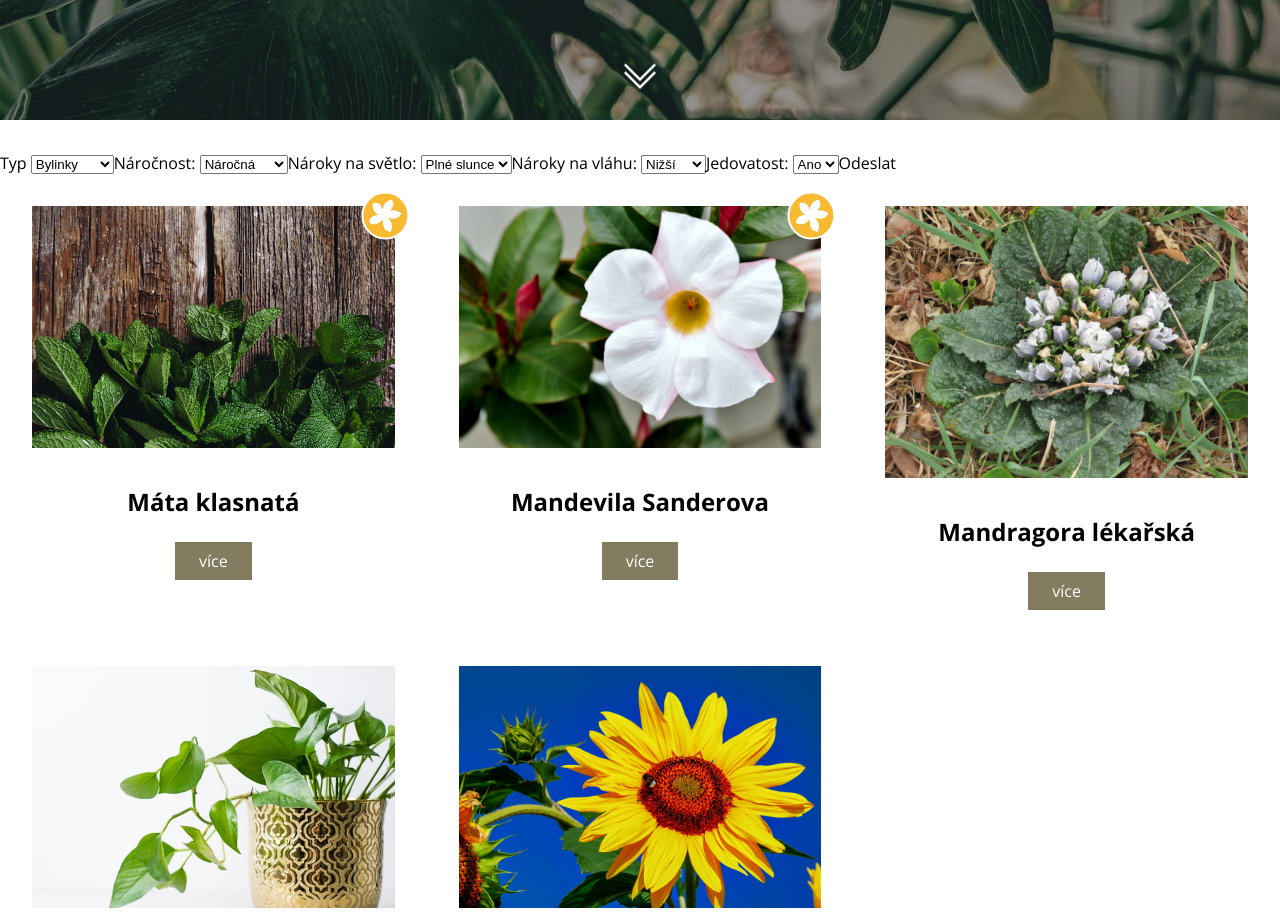
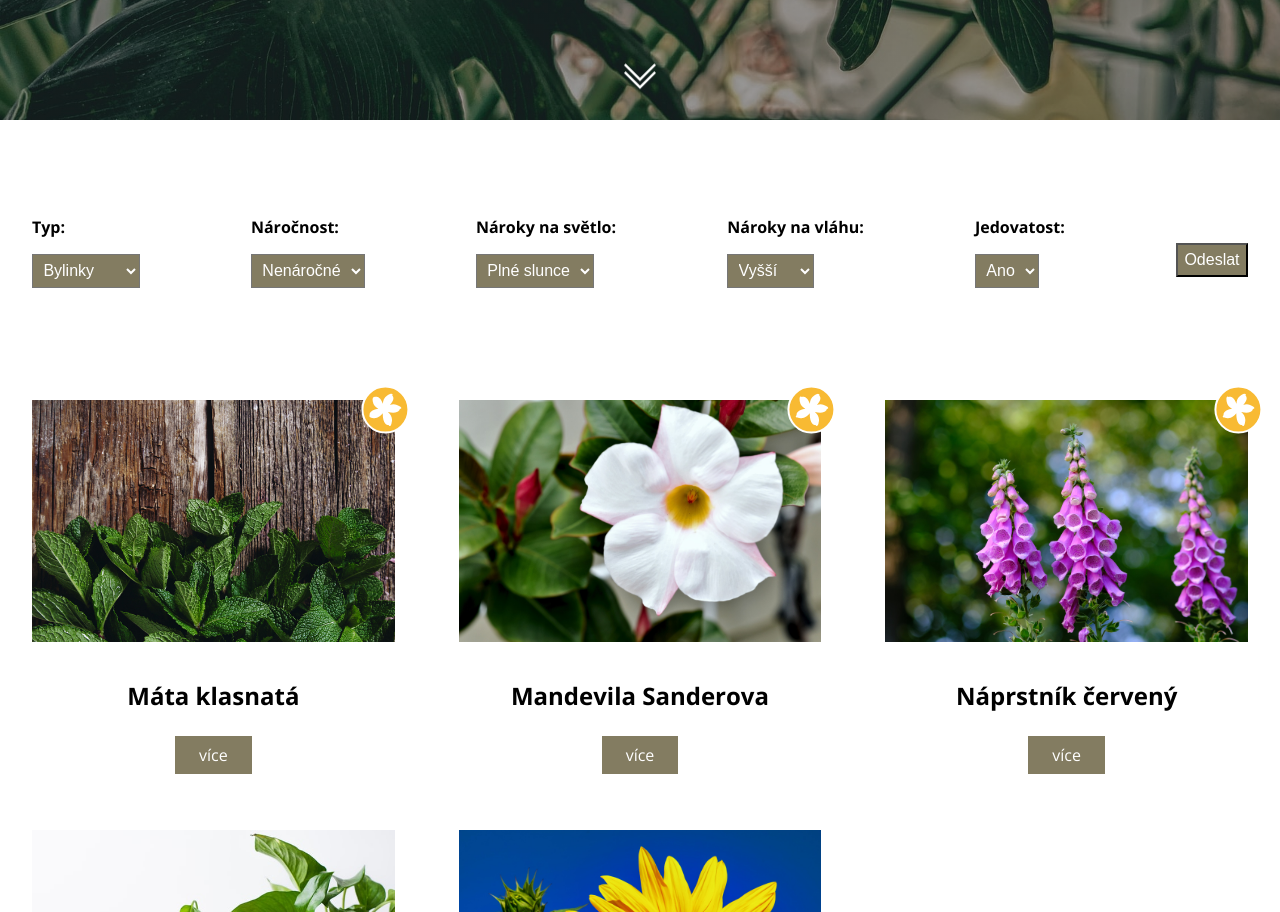
Before and after one commit to TeVecko/Kytkovo, a website built with webpack: page src/overview.html in a window 1280 px wide. Shown: the part 680-1592 px from the top of the page. Built offline with nearby package versions, Linux system fonts and the light colour scheme.

Commit message:
stylování filtrování

```diff
--- a/src/index.js
+++ b/src/index.js
@@ -36,34 +36,25 @@ const november = 10;
 const december = 11;
 
 const listPlant = {
+  foxglove: {
+    name: 'Náprstník červený',
+    latinName: 'Digitalis purpurea',
+    src: './img/foxglove.jpg',
+    flowering: [june, july, august],
+    href: '',
+  },
   mint: {
     name: 'Máta klasnatá',
     latinName: 'Mentha spicata',
     src: './img/mint-table.jpg',
     flowering: [june, july, august, september],
-    href: 'Plants/mint.html',
+    href: 'Plants/mint.html/#view-plant',
   },
   mandevila: {
     name: 'Mandevila Sanderova',
     latinName: 'Mandevilla sanderi',
     src: './img/mandevila.jpg',
     flowering: [may, june, july, august, september],
-    href: '',
-  },
-  mandrake: {
-    name: 'Mandragora lékařská',
-    latinName: 'Mandragora officinarum',
-    src: './img/mandrake.jpg',
-    flowering: [
-      september,
-      october,
-      november,
-      december,
-      january,
-      february,
-      march,
-      april,
-    ],
     href: '',
   },
   potosovec: {
@@ -87,7 +78,7 @@ const library = document.querySelector('#overview');
 if (library) {
   overviewElm.appendChild(Plant(listPlant.mint));
   overviewElm.appendChild(Plant(listPlant.mandevila));
-  overviewElm.appendChild(Plant(listPlant.mandrake));
+  overviewElm.appendChild(Plant(listPlant.foxglove));
   overviewElm.appendChild(Plant(listPlant.potosovec));
   overviewElm.appendChild(Plant(listPlant.sunflower));
 }
@@ -111,11 +102,11 @@ const lists = [
     poison: 'true',
   },
   {
-    name: 'mandrake',
+    name: 'foxglove',
     type: 'bylinky',
     difficult: 'false',
-    sun: 'polostín',
-    water: 'střední',
+    sun: 'plné slunce',
+    water: 'vyšší',
     poison: 'true',
   },
   {
--- a/src/overview.html
+++ b/src/overview.html
@@ -47,9 +47,9 @@
       </header>
       <main class="main-overview" id="overview">
         <form class="form-filter" id="form-filter">
-          <div class="select-type">
+          <div class="form-select">
             <label
-              >Typ
+              >Typ:
               <select name="type" id="type">
                 <option value="bylinky">Bylinky</option>
                 <option value="pokojovky">Pokojovky</option>
@@ -57,16 +57,16 @@
               </select>
             </label>
           </div>
-          <div class="select-difficulty">
+          <div class="form-select">
             <label
               >Náročnost:
               <select name="difficulty" id="difficulty">
-                <option value="true">Náročná</option>
-                <option value="false">Nenáročná</option>
+                <option value="false">Nenáročné</option>
+                <option value="true">Náročné</option>
               </select>
             </label>
           </div>
-          <div class="select-sun">
+          <div class="form-select">
             <label
               >Nároky na světlo:
               <select name="sun" id="sun">
@@ -76,27 +76,28 @@
               </select>
             </label>
           </div>
-          <div class="select-water">
+          <div class="form-select">
             <label
               >Nároky na vláhu:
               <select name="water" id="water">
+                <option value="vyšší">Vyšší</option>
+                <option value="střední">Střední</option>
                 <option value="nižší">Nižší</option>
-                <option value="střední">Střední</option>
-                <option value="vyšší">Vyšší</option>
               </select>
             </label>
           </div>
-          <div class="select-poison">
+          <div class="form-select">
             <label
               >Jedovatost:
-
               <select name="poison" id="poison">
                 <option value="true">Ano</option>
                 <option value="false">Ne</option>
               </select>
             </label>
           </div>
-          <span class="button-filter">Odeslat</span>
+          <div class="select-button">
+            <button type="button" class="button-filter">Odeslat</button>
+          </div>
         </form>
       </main>
       <footer class="footer">
--- a/src/style.css
+++ b/src/style.css
@@ -414,6 +414,40 @@ body {
   background-color: rgb(66, 62, 47);
 }
 
+.form-filter {
+  display: flex;
+  flex-direction: column;
+  align-items: center;
+  padding: 2rem 0;
+  margin: 2rem;
+}
+
+.form-filter select {
+  padding: 0.4rem;
+  margin: 1rem;
+  font-size: 1rem;
+  color: #fff;
+  background-color: rgb(131, 124, 97);
+}
+
+.form-filter label {
+  font-weight: bold;
+}
+
+.button-filter {
+  font-size: 1rem;
+  width: 4.5rem;
+  height: 2.125rem;
+  padding: 0.4rem;
+  color: #fff;
+  background-color: rgb(131, 124, 97);
+  transition: all 0.3s;
+}
+
+.button-filter:hover {
+  background-color: rgb(66, 62, 47);
+}
+
 @media (min-width: 791px) {
   .main-overview {
     display: flex;
@@ -425,10 +459,21 @@ body {
   .plant {
     max-width: calc(100% / 3);
   }
-}
 
-.form-filter {
-  display: flex;
+  .form-filter {
+    display: flex;
+    flex-direction: row;
+    width: 100%;
+    justify-content: space-between;
+    padding: 2rem 0;
+    margin: 2rem;
+  }
+
+  .form-filter select {
+    display: block;
+    padding: 0.4rem;
+    margin: 1rem 0;
+  }
 }
 
 /* Jednotlivé stránky rostlin */
```
Also changed, not shown: src/Plants/mint.html (+3 -3 lines), src/img/foxglove.jpg (added), src/img/mandrake.jpg (deleted).
